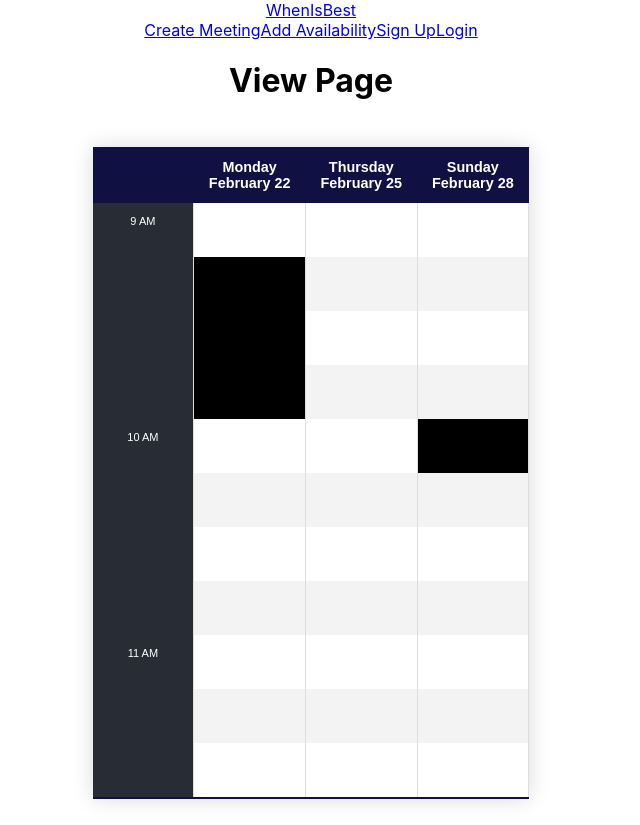
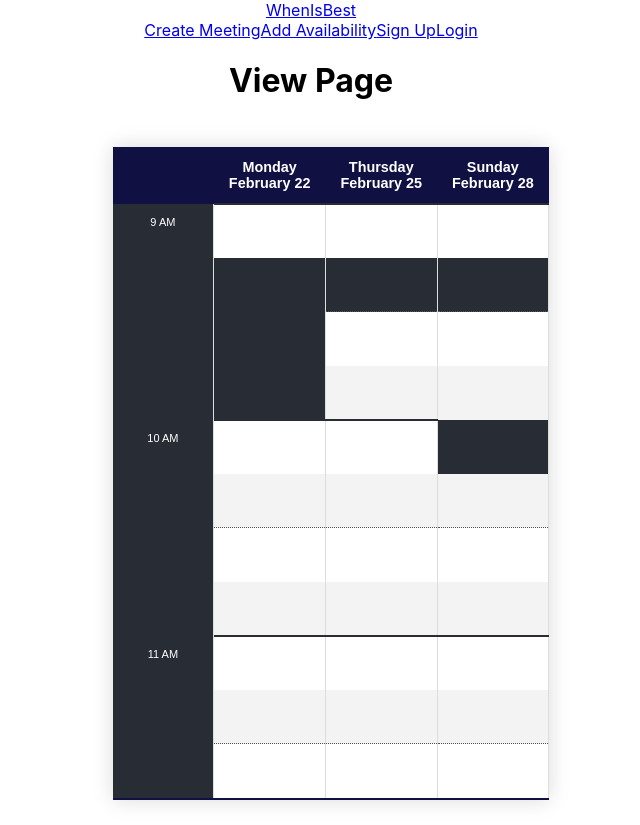
Before and after one commit to alimsiv/WhenIsBest, a React (Create React App) app: page /view in a window 1280 px wide. Shown: the whole page, without its empty margins (329-969 px from the left). Built offline with nearby package versions, Linux system fonts and the light colour scheme.

Commit message:
Comments added for TimeSlotTable

```diff
--- a/src/pages/Setup1Page.js
+++ b/src/pages/Setup1Page.js
@@ -6,7 +6,7 @@ import TimezoneDropdown from "../shared/TimezoneDropdown";
 import TimeSlotTable from "../shared/TimeSlotTable";
 import Calendar from 'react-calendar'
 import 'react-calendar/dist/Calendar.css'
-import '../styling/Setup1Page.css';
+import '../styling/styles.css';
 import history from './../history'
 import DayPicker, { DateUtils } from 'react-day-picker';
 import 'react-day-picker/lib/style.css';
--- a/src/pages/ViewPage.js
+++ b/src/pages/ViewPage.js
@@ -1,7 +1,7 @@
 import { Component } from 'react'
 import NavigationBar from '../shared/NavigationBar'
 import TimeSlotTable from "../shared/TimeSlotTable";
-import '../styling/Setup1Page.css';
+import '../styling/styles.css';
 
 
 
@@ -11,20 +11,23 @@ class ViewPage extends Component{
         super(props);
         //0 for Specific Dates, 1 for Days of the Week
         this.state = {
-            dateTimes: [[new Date(2021, 1, 22), ["9 AM", "10 AM", "11 AM", "12 PM", "1 PM", "2 PM", "3 PM", "4 PM"]],
-                        [new Date(2021, 1, 26), ["9 AM", "10 AM", "11 AM", "12 PM", "1 PM", "2 PM", "3 PM", "4 PM"]],
-                        [new Date(2021, 1, 27), ["9 AM", "10 AM", "11 AM", "12 PM", "1 PM", "2 PM", "3 PM", "4 PM"]]],
             dates: [new Date(2021, 1, 22),new Date(2021, 1, 25),new Date(2021, 1, 28)],
+            showTimeSlot: [[true, true, true], [false, false, false], [false, true, true], [false, true, true], [true, true, false], [true, true, true], [true, true, true], [true, true, true], [true, true, true], [true, true, true], [true, true, true]],
+            minStartTime: 540, //The earliest time slot for the range of dates/days chosen (minutes since midnight)
+            timezoneOffset: 0,
+
+
+            //NOTE: Leaving these all commented out for now, just in case we decide to change the implementation back to one of these. Sorry for the mess -Ali
+
             /*times: [[new Date(2021, 1, 22, 8, 0), new Date(2021, 1, 22, 16, 0)],
                 [new Date(2021, 1, 26, 8, 0), new Date(2021, 1, 27, 16, 0)],
                 [new Date(2021, 1, 26, 8, 0), new Date(2021, 1, 27, 16, 0)]],*/
-            times: [["9 AM", "10 AM", "11 AM", "12 PM", "1 PM", "2 PM", "3 PM", "4 PM"], ["9 AM", "10 AM", "11 AM", "12 PM", "1 PM", "2 PM", "3 PM", "4 PM"], ["9 AM", "10 AM", "11 AM", "12 PM", "1 PM", "2 PM", "3 PM", "4 PM"]],
-            showTimeSlot: [[true, true, true], [false, true, true], [false, true, true], [false, true, true], [true, true, false], [true, true, true], [true, true, true], [true, true, true], [true, true, true], [true, true, true], [true, true, true]],
+            //times: [["9 AM", "10 AM", "11 AM", "12 PM", "1 PM", "2 PM", "3 PM", "4 PM"], ["9 AM", "10 AM", "11 AM", "12 PM", "1 PM", "2 PM", "3 PM", "4 PM"], ["9 AM", "10 AM", "11 AM", "12 PM", "1 PM", "2 PM", "3 PM", "4 PM"]],
             //times: [[new Date()], "10 AM", "11 AM", "12 PM", "1 PM", "2 PM", "3 PM", "4 PM"]
-            timezoneOffset: 0,
-            minStartTime: 540, //The earliest time slot for the range of dates/days chosen (minutes since midnight)
-            // Moment('14:00:00', 'HH:mm:ss')
-            maxStopTime: 0, //The latest time slot for the range of dates/days chosen
+            //maxStopTime: 0, //The latest time slot for the range of dates/days chosen
+            /*dateTimes: [[new Date(2021, 1, 22), ["9 AM", "10 AM", "11 AM", "12 PM", "1 PM", "2 PM", "3 PM", "4 PM"]],
+                [new Date(2021, 1, 26), ["9 AM", "10 AM", "11 AM", "12 PM", "1 PM", "2 PM", "3 PM", "4 PM"]],
+                [new Date(2021, 1, 27), ["9 AM", "10 AM", "11 AM", "12 PM", "1 PM", "2 PM", "3 PM", "4 PM"]]],*/
         }
     }
 
@@ -44,7 +47,14 @@ class ViewPage extends Component{
                 <h1>View Page</h1>
 
                 <div className="flex">
-                    <TimeSlotTable dates={this.state.dates} times={this.state.times} showTimeSlot={this.state.showTimeSlot} minStartTime={this.state.minStartTime} maxEndTime={this.state.maxEndTime}/>
+                    <div className="flex-child">
+                        {
+                            //TODO: List of who has responded and sliders/checkmarks
+                        }
+                    </div>
+                    <div className="flex-child">
+                        <TimeSlotTable dates={this.state.dates} showTimeSlot={this.state.showTimeSlot} minStartTime={this.state.minStartTime}/>
+                    </div>
                 </div>
 
 
--- a/src/shared/TimeSlotTable.js
+++ b/src/shared/TimeSlotTable.js
@@ -1,6 +1,11 @@
 import '../styling/TimeSlotTable.css';
-import {forEach} from "react-bootstrap/ElementChildren";
 
+/**
+ * Adds each table header to the top row of TimeSlotTable is the dates/days
+ * @param date
+ * @returns {JSX.Element}
+ * @constructor
+ */
 const AddHeaderDate = ({date}) => {
     const options = { weekday: 'long', month: 'long', day: 'numeric' };
     const dateString = date.toLocaleDateString(undefined, options).split(',') //Uses local OS language
@@ -19,16 +24,35 @@ const handleTimeSlotClicked = (time) => {
     console.log("Clicked: " + time);
 }
 
-
+/**
+ * Creates a tr (a table row) of the TimeSlotTable
+ * @param timestamp Integer corresponding to the timestamp for that row. Minutes since midnight.
+ * @param showTimeSlot Boolean array for this row, denoting which data cells should be available for users to click on
+ * @returns {JSX.Element}
+ * @constructor
+ */
 const TimeSlotRow = (timestamp, showTimeSlot) => {
     let title = "";
-    if (timestamp % 60 === 0){
+    let rowClassName;
+
+    switch(timestamp % 60) {
+        case 0:
             //if timestamp is an hour mark, add title
-        title = timestamp/60;
+            title = timestamp / 60;
             title += (title < 12) ? ' AM' : ' PM';
+            rowClassName = 'timeslotClickableHour';
+            break;
+        case 30:
+            //if timestamp is on a half hour mark, change className for styling purposes
+            rowClassName = 'timeslotClickableHalfHour';
+            break;
+        default:
+            rowClassName = 'timeslotClickable';
     }
 
-    //TODO: some sort of mapping to trap which times for which days should be shown. Use a boolean 2x2 array?
+    //Counts which day (column) the cell is on. Used for creating key for cells.
+    let dayCount = 0;
+
     return (
         <>
             <tr>
@@ -36,33 +60,36 @@ const TimeSlotRow = (timestamp, showTimeSlot) => {
                     {title}
                 </td>
                 {showTimeSlot.map(show =>
-                    {if(show){
+                    {
+                        const keyName = 'timeslot:' + dayCount + ':' + timestamp;
+                        dayCount++;
+
+                        if(show){
                             //if the admin choose for this time to be available to be selected, make it clickable,
                             // otherwise mark as unavailable slot and do not attach any event handlers
-                        //TODO: add key
                             return <td
-                                   className="timeslotClickable"
+                                    key={keyName}
+                                    className={rowClassName}
                                     onClick={() => handleTimeSlotClicked(timestamp)}/>
-                    } else {
+                        }
+                        else {
                             return <td
+                                    key={keyName}
                                     className="timeslotUnavailable"/>
                         }
-                    }
-
-                    )}
-                {/*{dateTimes.forEach((date, times) => <td key={"date:" + time}
-                                       className="timeslotClickable"
-                                       onClick={() => handleTimeSlotClicked(time)}/>)}*/}
+                    })}
             </tr>
-
-            {/*<tr className="timeslot">
-                <td/>
-                {cols.map(() => <td/>)}
-            </tr>*/}
         </>
     );
 }
 
+/**
+ * Creates the tbody of the TimeSlotTable. Goes through each 15-minute timeslot and creates the row for it
+ * @param showTimeSlot See TimeSlotTable
+ * @param minStartTime See TimeSlotTable
+ * @returns {JSX.Element}
+ * @constructor
+ */
 const TimeSlotCreateRows = (showTimeSlot, minStartTime) => {
     let timestamp = minStartTime;
     const rows = [];
@@ -79,18 +106,15 @@ const TimeSlotCreateRows = (showTimeSlot, minStartTime) => {
 }
 
 
-/**
+/** Creates the TimeSlotTable
  *
  * @param dates Date objects for each date, which is translated into each column
- * @param times
  * @param showTimeSlot 2x2 Boolean array that is the total size of the table, with each boolean denoting whether or not that element is "available"
- * @param minStartTime The earliest time that the table should start, aka the first row
+ * @param minStartTime Integer. The earliest time that the table should start, aka the first row. Minutes since midnight.
  * @returns {JSX.Element}
  * @constructor
  */
-const TimeSlotTable = ({dates, times, showTimeSlot, minStartTime}) => {
-    // Total time range for min start time to max end time (placeholder below, need to write function)
-    const timeRange = ["9 AM", "10 AM", "11 AM", "12 PM", "1 PM", "2 PM", "3 PM", "4 PM"];
+const TimeSlotTable = ({dates, showTimeSlot, minStartTime}) => {
 
     return (
         <div className="TimeSlotTable">
@@ -102,8 +126,6 @@ const TimeSlotTable = ({dates, times, showTimeSlot, minStartTime}) => {
                     </tr>
                 </thead>
                 {TimeSlotCreateRows(showTimeSlot,minStartTime)}
-                    {/*{timeRange.map((time) => <TimeSlotRow time={time} dateTimes={times} showTimeSlot={showTimeSlot} minStartTime={minStartTime}/>)}*/}
-
             </table>
         </div>
     );
--- a/src/styling/TimeSlotTable.css
+++ b/src/styling/TimeSlotTable.css
@@ -25,10 +25,6 @@
 }
  */
 
-col:first-child {
-    background: #FF0
-}
-
 .styled-table tbody tr:last-of-type {
     border-bottom: 2px solid #101043;
 }
@@ -45,12 +41,22 @@ th {
     border-top: 1px solid #dddddd;
 }
 
-.timeslotClickable:hover {
+.timeslotClickable:hover,
+.timeslotClickableHour:hover,
+.timeslotClickableHalfHour:hover{
     background-color: #71c9e2;
 }
 
-.timeslotUnavailable {
-    background-color: #000000;
+.timeslotClickableHour{
+    border-top: 2px solid #282c34;
+}
+
+.timeslotClickableHalfHour{
+    border-top: 1px dotted #51535a;
+}
+
+.timeslotUnavailable{
+    background-color: #282c34;
 }
 
 .timeslotHourTitleCell {
```
Also changed, not shown: src/styling/styles.css (renamed from src/styling/Setup1Page.css). Lines whose indentation alone changed are shown as unchanged.
